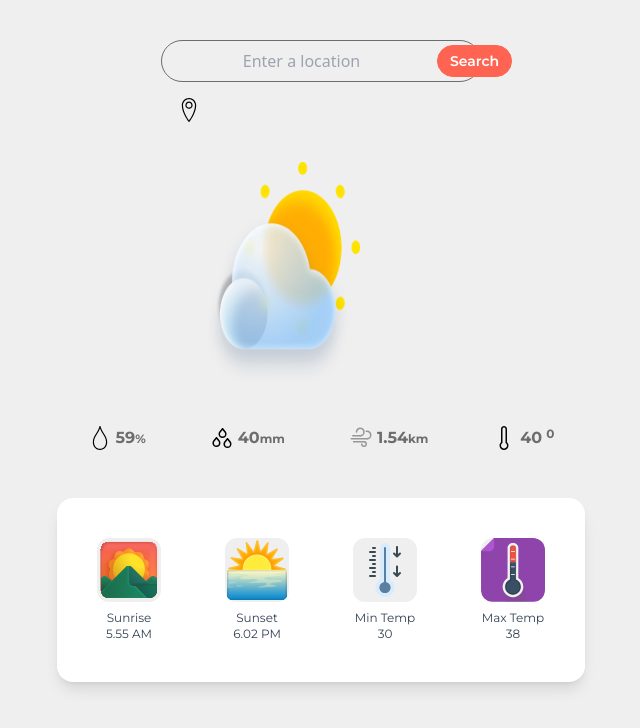
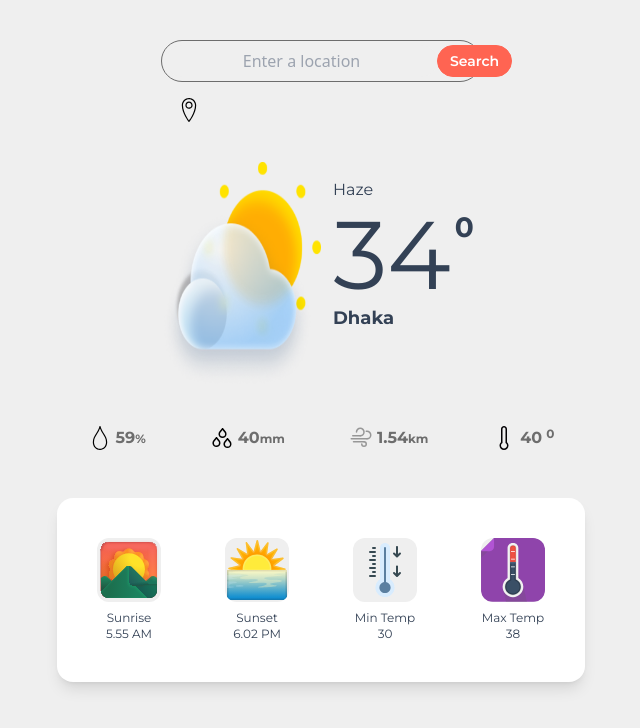
Before and after one commit to nuruzzamn/Weather-App-by-React---Tailwind-, a React (Vite) app: page / in a window 1280 px wide. Shown: the top 728 px of the page, without its empty margins (319-959 px from the left). Built offline with nearby package versions, Linux system fonts and the light colour scheme; a web font is replaced by a local one.

Commit message:
[style] middle section

```diff
--- a/src/components/MiddleSection.jsx
+++ b/src/components/MiddleSection.jsx
@@ -2,10 +2,12 @@ import skySun from "../assets/icons/sky-sun.png";
 const MiddleSection = ({ middleData }) => {
   const { des, dataTemp, name } = middleData;
 
+  console.log("middle",des);
+
   return (
     <div className="">
       <section className="max-w-xs flex flex-row flex-1 justify-between">
-        <section className="basis-4/6">
+        <section className="basis-1/2">
           <img
             src={skySun}
             alt="sky-sun"
@@ -13,13 +15,13 @@ const MiddleSection = ({ middleData }) => {
           />
         </section>
 
-        <section className="basis-2/6 font-montserrat text-slate-700 pl-3 mt-4 ">
-          {dataTemp && (
+        <section className="basis-1/2 font-montserrat text-slate-700 pl-3 mt-4 ">
+          {/* {dataTemp && ( */}
             <section className="flex justify-start">
-              <p className="z-10 bg-transparent">{des}</p>
+              <p className="z-10 bg-transparent">{des===undefined?"Haze":des}</p>
               <section className="flex flex-row ml-[-40px] mt-4 bg-transparent">
                 <p className="text-4xl sm:text-8xl mt-2">
-                  {Math.round(dataTemp)}
+                  {dataTemp===undefined?"34":Math.round(dataTemp)}
                 </p>
 
                 <p className="lg:font-bold lg:text-3xl font-semibold text-xl mt-2 ml-1">
@@ -27,9 +29,9 @@ const MiddleSection = ({ middleData }) => {
                 </p>
               </section>
             </section>
-          )}
+          {/* )} */}
 
-          <h2 className="text-xs sm:text-lg font-bold">{name}</h2>
+          <h2 className="text-xs sm:text-lg font-bold">{name===undefined?"Dhaka":name}</h2>
         </section>
       </section>
     </div>
--- a/src/components/Weather.jsx
+++ b/src/components/Weather.jsx
@@ -54,7 +54,7 @@ const Weather = () => {
   const dataTemp = data.main?.temp;
   const dataTempMax = data.main?.temp_max;
   const dataTempMin = data.main?.temp_min;
-  (data === null)? des="" : des=data?.weather?.[0]?.description
+  (data === null)? des="" : des=data?.weather?.[0]?.main
 
 
 
```
